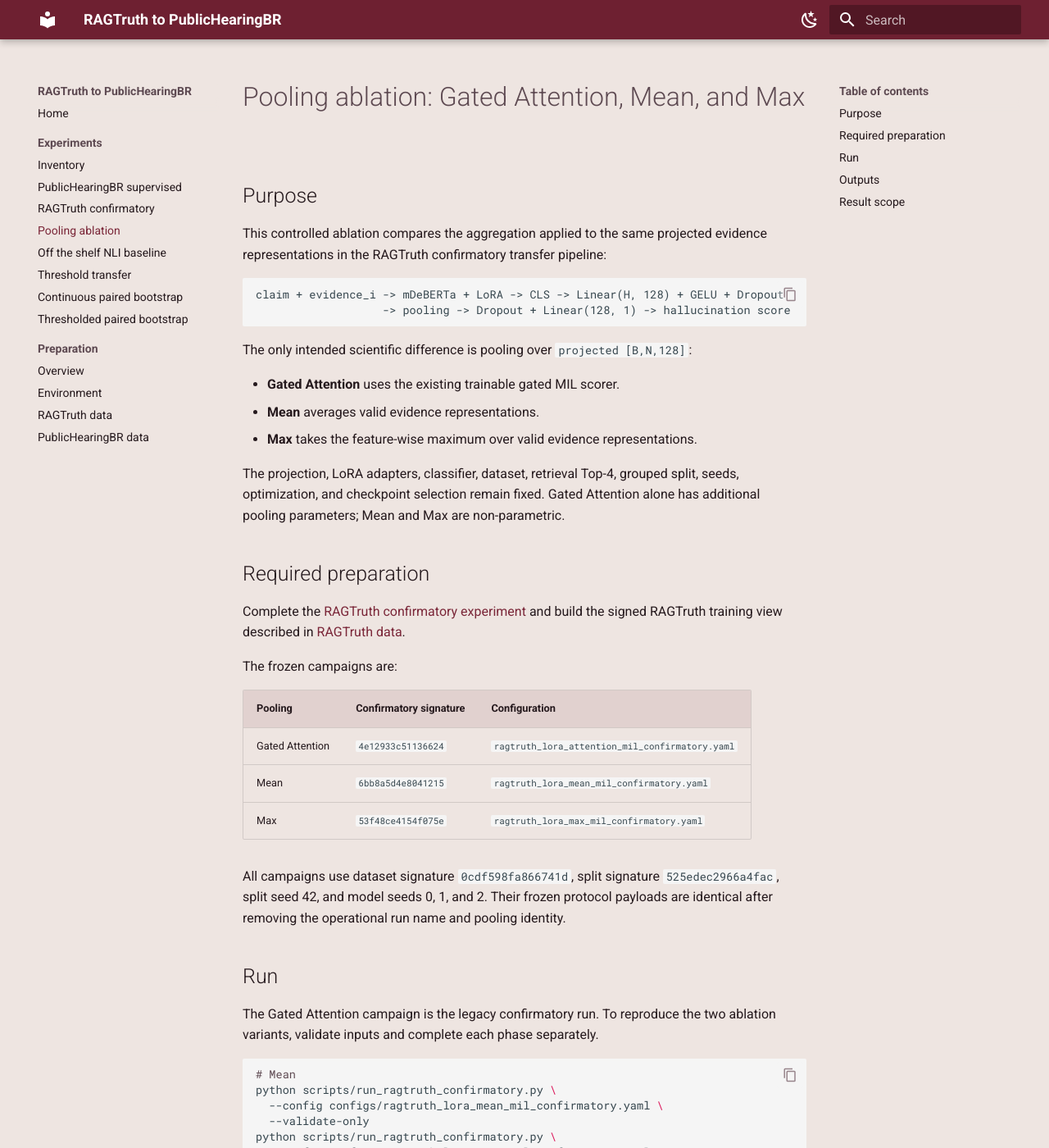
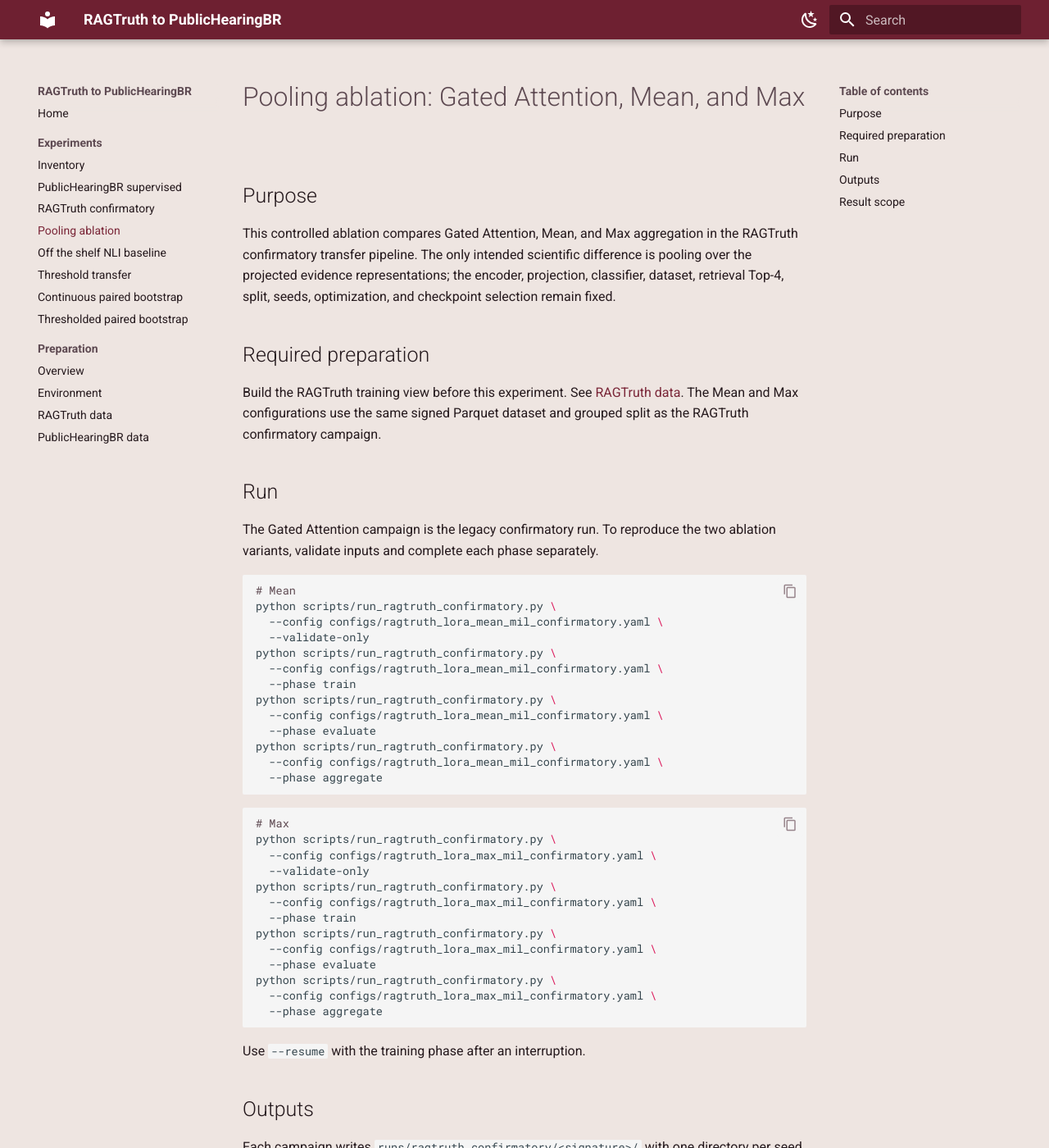
Before and after one commit to augustoafleal/ragtruth-publichearingbr-nli, an MkDocs documentation site: the page built from docs/experiments/pooling-ablation.md, in a window 1280 px wide and 1400 px high. Shown: the whole window at 82% size. Built offline with MkDocs 1.6.1 and Material for MkDocs 9.7.7, drawn with Linux system fonts in a browser that asks for light colours; some of the changed text lies outside the part shown.

Commit message:
ablation docs and eda notebook

````diff
--- a/docs/experiments/pooling-ablation.md
+++ b/docs/experiments/pooling-ablation.md
@@ -2,42 +2,18 @@
 
 ## Purpose
 
-This controlled ablation compares the aggregation applied to the same projected
-evidence representations in the RAGTruth confirmatory transfer pipeline:
-
-```text
-claim + evidence_i -> mDeBERTa + LoRA -> CLS -> Linear(H, 128) + GELU + Dropout
-                   -> pooling -> Dropout + Linear(128, 1) -> hallucination score
-```
-
-The only intended scientific difference is pooling over `projected [B,N,128]`:
-
-- **Gated Attention** uses the existing trainable gated MIL scorer.
-- **Mean** averages valid evidence representations.
-- **Max** takes the feature-wise maximum over valid evidence representations.
-
-The projection, LoRA adapters, classifier, dataset, retrieval Top-4, grouped
-split, seeds, optimization, and checkpoint selection remain fixed. Gated
-Attention alone has additional pooling parameters; Mean and Max are
-non-parametric.
+This controlled ablation compares Gated Attention, Mean, and Max aggregation in
+the RAGTruth confirmatory transfer pipeline. The only intended scientific
+difference is pooling over the projected evidence representations; the encoder,
+projection, classifier, dataset, retrieval Top-4, split, seeds, optimization,
+and checkpoint selection remain fixed.
 
 ## Required preparation
 
-Complete the [RAGTruth confirmatory experiment](ragtruth-confirmatory.md) and
-build the signed RAGTruth training view described in [RAGTruth data](../preparation/ragtruth-data.md).
-
-The frozen campaigns are:
-
-| Pooling | Confirmatory signature | Configuration |
-| --- | --- | --- |
-| Gated Attention | `4e12933c51136624` | `ragtruth_lora_attention_mil_confirmatory.yaml` |
-| Mean | `6bb8a5d4e8041215` | `ragtruth_lora_mean_mil_confirmatory.yaml` |
-| Max | `53f48ce4154f075e` | `ragtruth_lora_max_mil_confirmatory.yaml` |
-
-All campaigns use dataset signature `0cdf598fa866741d`, split signature
-`525edec2966a4fac`, split seed 42, and model seeds 0, 1, and 2. Their frozen
-protocol payloads are identical after removing the operational run name and
-pooling identity.
+Build the RAGTruth training view before this experiment. See
+[RAGTruth data](../preparation/ragtruth-data.md). The Mean and Max
+configurations use the same signed Parquet dataset and grouped split as the
+RAGTruth confirmatory campaign.
 
 ## Run
 
@@ -76,35 +52,21 @@ python scripts/run_ragtruth_confirmatory.py \
   --phase aggregate
 ```
 
-Use `--resume` with the training phase after an interruption. Each pooling type
-has a distinct signature, so it cannot reuse or overwrite an incompatible
-campaign directory.
+Use `--resume` with the training phase after an interruption.
 
 ## Outputs
 
 Each campaign writes `runs/ragtruth_confirmatory/<signature>/` with one
-directory per seed, validation predictions and thresholds, RAGTruth test
-predictions, PublicHearingBR zero-shot predictions, grouped bootstrap summaries,
-resolved configuration, frozen protocol, and manifests.
-
-The implementation is covered by `tests/test_model_pooling.py` and
-`tests/test_ragtruth_zero_shot.py`. The tests verify valid-slot Mean and
-feature-wise Max semantics, masks in different positions and cardinalities,
-negative valid features for Max, the direct `[B,128]` pre-classifier pooling
-shape, Gated Attention regression behavior, pooling-specific signatures, and
-Mean/Max zero-shot source validation.
+directory per seed, RAGTruth test predictions, PublicHearingBR zero-shot
+predictions, thresholds, aggregate metrics, configuration, and manifests.
 
 ## Result scope
 
-The ablation uses three fixed seeds and reports their mean and sample standard
-deviation. Thresholds are selected separately per pooling and seed on RAGTruth
-validation only, then frozen before RAGTruth test and PublicHearingBR zero-shot
-evaluation.
+The ablation uses seeds 0, 1, and 2. It does not select a best seed or create
+an ensemble. Thresholds are selected separately per pooling and seed on
+RAGTruth validation only, then frozen before RAGTruth test and
+PublicHearingBR zero-shot evaluation.
 
 The existing paired grouped bootstraps compare Gated Attention with the
-off-the-shelf NLI baseline; they do not estimate Attention-versus-Mean or
-Attention-versus-Max uncertainty. Pooling comparisons are therefore descriptive.
-
-`notebooks/03_pooling_ablation.ipynb` is the read-only visual summary of these
-frozen artifacts. It uses `notebooks/configs/pooling_ablation.local.yaml` or
-the `NOTEBOOK_CONFIG` environment variable to select campaign paths.
+off-the-shelf NLI baseline; they do not estimate uncertainty between pooling
+variants. Pooling comparisons are therefore descriptive.
````
